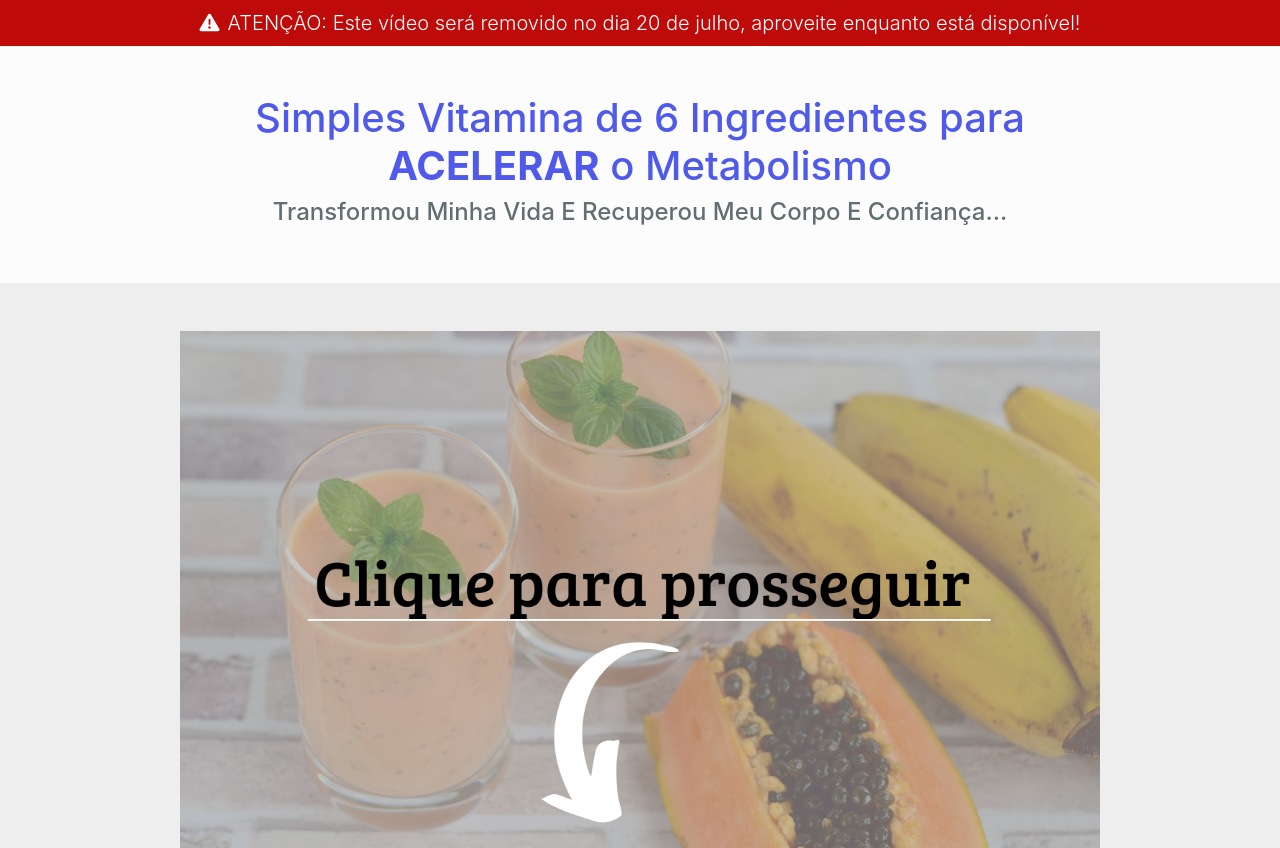
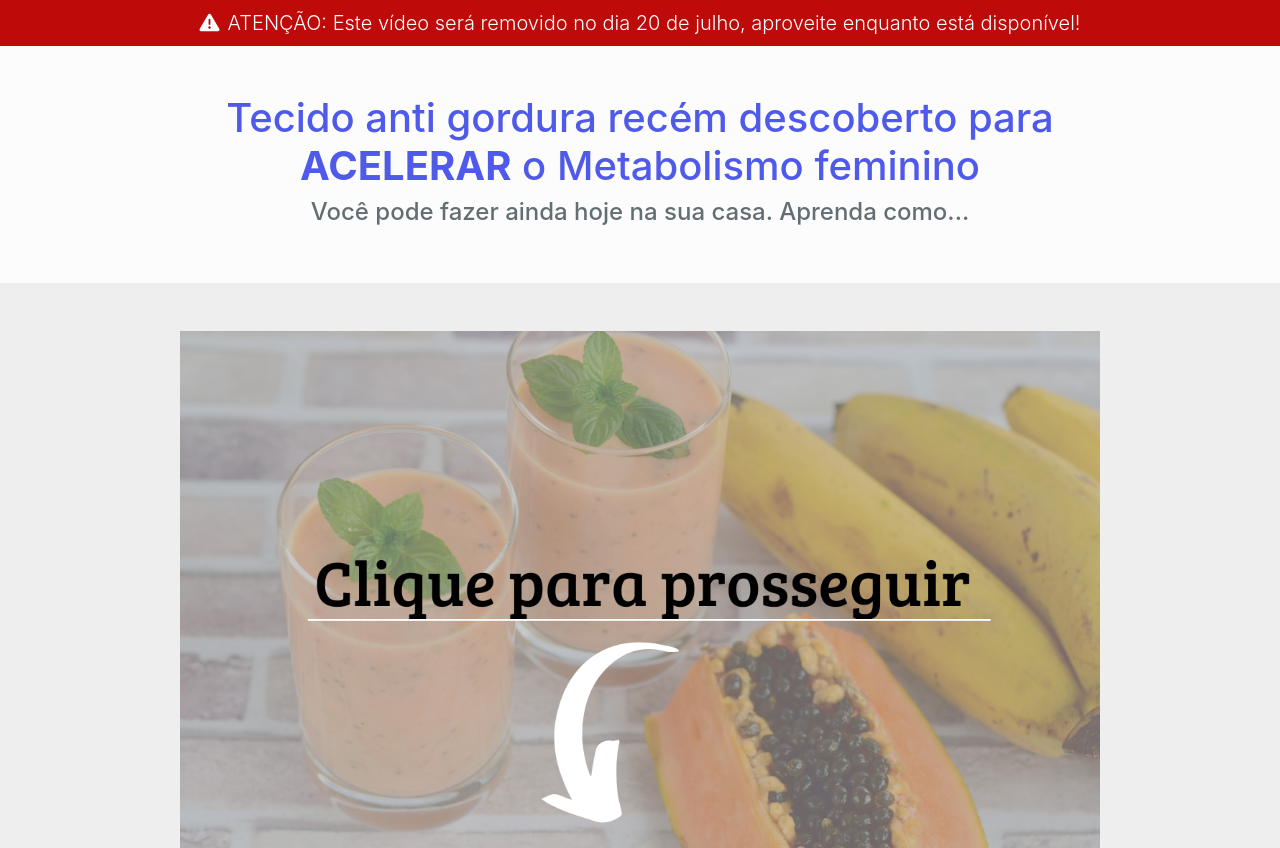
Before and after one commit to rkbusiness/doutorsaude.online, a plain HTML site: page ps3/index.html in a window 1280 px wide. Shown: the top 848 px of the page. Drawn offline with nearby package versions, Linux system fonts and the light colour scheme.

Commit message:
Update index.html

```diff
--- a/ps3/index.html
+++ b/ps3/index.html
@@ -42,8 +42,8 @@
       <div class="container">
         <div class="row justify-content-center">
           <div class="col-lg-10 text-center">
-            <h1>Simples Vitamina de 6 Ingredientes para <b>ACELERAR</b> o Metabolismo</h1>
-            <h4>Transformou Minha Vida E Recuperou Meu Corpo E Confiança...</h4>
+            <h1>Tecido anti gordura recém descoberto para <b>ACELERAR</b> o Metabolismo feminino</h1>
+            <h4>Você pode fazer ainda hoje na sua casa. Aprenda como...</h4>
           </div>
         </div>
       </div>
```
